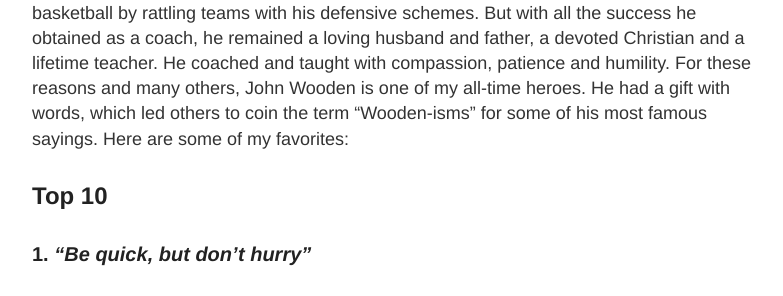
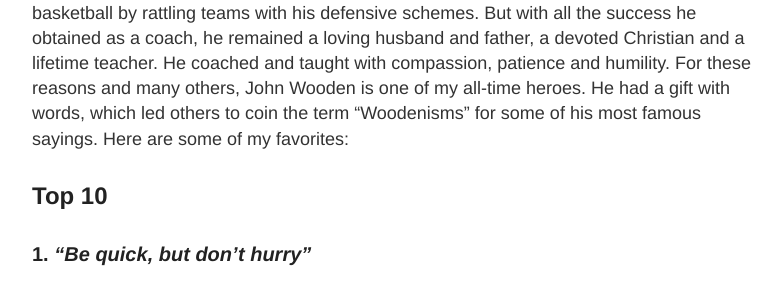
Before and after one commit to tbarlow12/tbarlow12.github.io, a Jekyll site: the page built from _posts/2017-10-12-Woodenisms.md, in a window 1280 px wide and 900 px high. Shown: the part 375-671 px from the top of the window, without its empty margins (248-1031 px from the left). Built offline with Jekyll 4.4.1, drawn with Linux system fonts in a browser that asks for light colours; some of the changed text lies outside the part shown.

Commit message:
woodenisms

```diff
--- a/_posts/2017-10-12-Woodenisms.md
+++ b/_posts/2017-10-12-Woodenisms.md
@@ -4,7 +4,7 @@ title: Favorite Woodenisms
 permalink: /woodenisms/
 ---
 
-John Wooden was not only one of the greatest basketball coaches to ever live, but an amazing human being as well. He won 10 National Championships in his 12 seasons with the UCLA Bruins, 7 of which were in conscutive seasons. He revolutionized the game of basketball by rattling teams with his defensive schemes. But with all the success he obtained as a coach, he remained a loving husband and father, a devoted Christian and a lifetime teacher. He coached and taught with compassion, patience and humility. For these reasons and many others, John Wooden is one of my all-time heroes. He had a gift with words, which led others to coin the term "Wooden-isms" for some of his most famous sayings. Here are some of my favorites:
+John Wooden was not only one of the greatest basketball coaches to ever live, but an amazing human being as well. He won 10 National Championships in his 12 seasons with the UCLA Bruins, 7 of which were in conscutive seasons. He revolutionized the game of basketball by rattling teams with his defensive schemes. But with all the success he obtained as a coach, he remained a loving husband and father, a devoted Christian and a lifetime teacher. He coached and taught with compassion, patience and humility. For these reasons and many others, John Wooden is one of my all-time heroes. He had a gift with words, which led others to coin the term "Woodenisms" for some of his most famous sayings. Here are some of my favorites:
 
 ## Top 10
 
```
